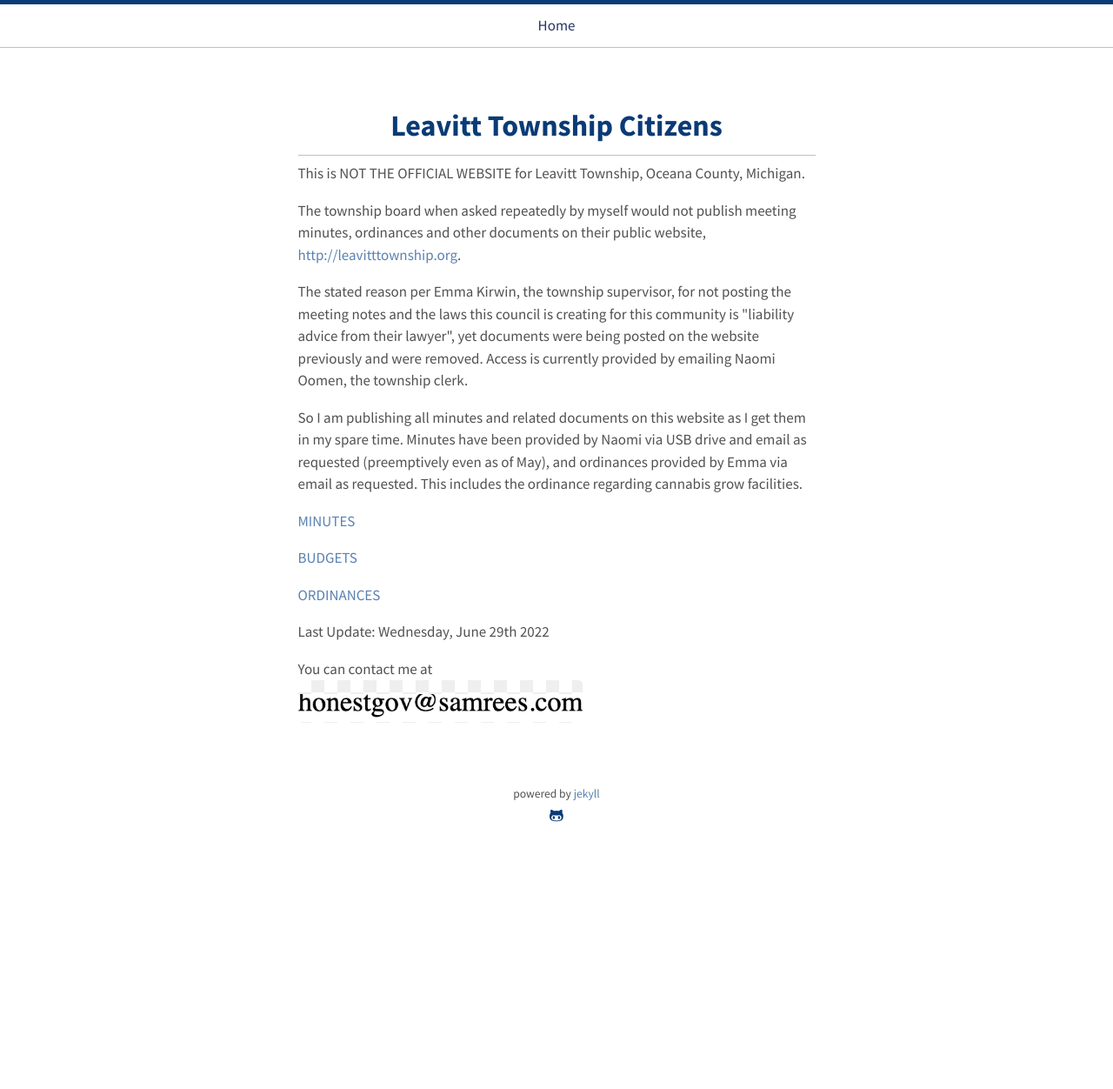
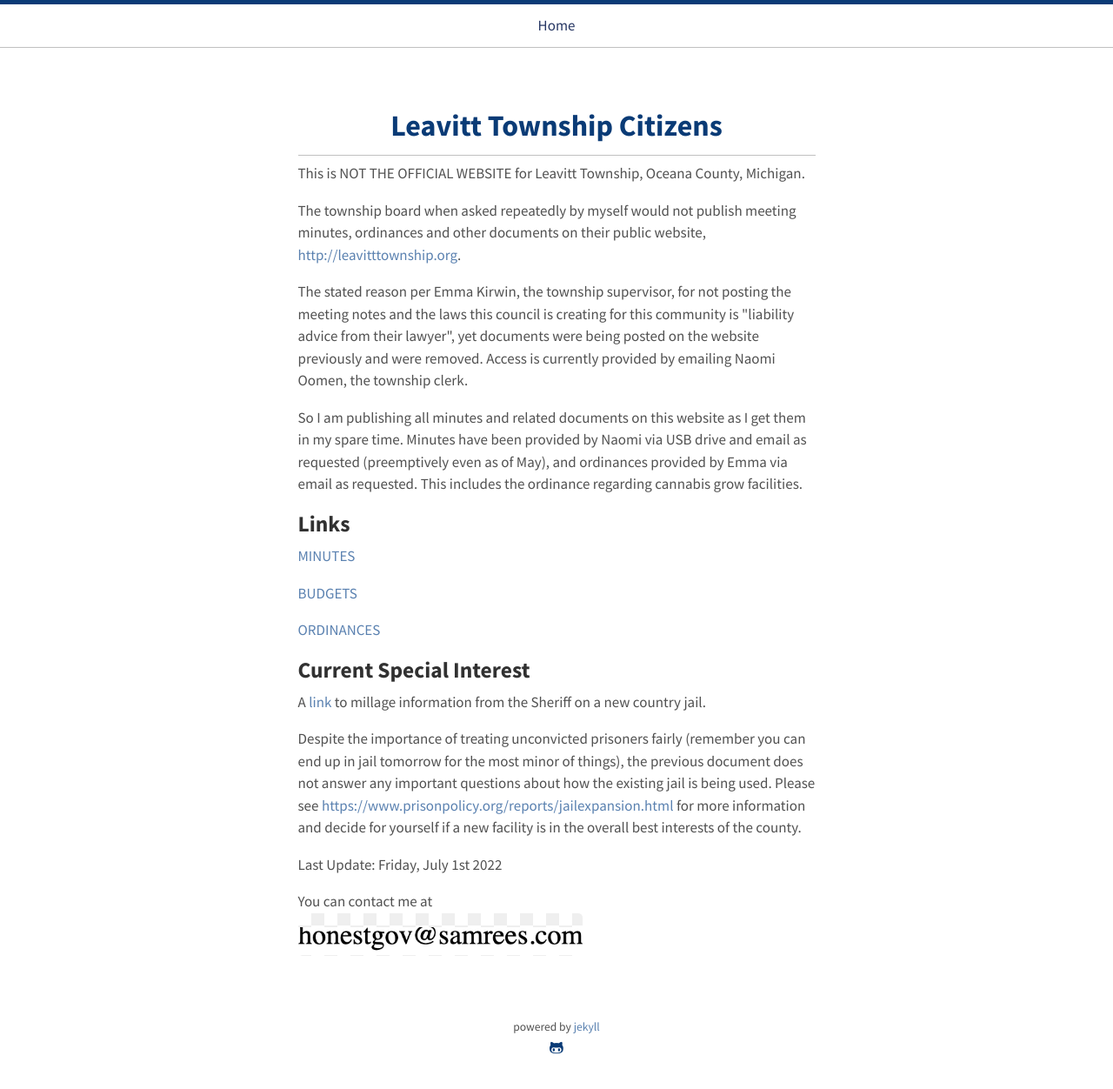
Before and after one commit to honestgov/leavitttownship.us, a Jekyll site: the page built from docs/index.html, in a window 1280 px wide. Shown: the whole page at 87% size. Built offline with Jekyll 4.4.1, drawn with Linux system fonts in a browser that asks for light colours; before the commit the page ends 984 px from its top, so only the background shows below that.

Commit message:
Adding special interest section

```diff
--- a/docs/index.html
+++ b/docs/index.html
@@ -26,11 +26,22 @@ title: Home
       So I am publishing all minutes and related documents on this website as I get them in my spare time. Minutes have been provided by Naomi via USB drive and email as requested (preemptively even as of May), and ordinances provided by Emma via email as requested. This includes the ordinance regarding cannabis grow facilities.
     </p>
 
+    <h2> Links </h2>
+
     <p><a href="https://github.com/honestgov/leavitttownship.us/tree/main/minutes">MINUTES</a></p>
     <p><a href="https://github.com/honestgov/leavitttownship.us/tree/main/budgets">BUDGETS</a></p>
     <p><a href="https://github.com/honestgov/leavitttownship.us/tree/main/ordinances">ORDINANCES</a></p>
 
-    <p>Last Update: Wednesday, June 29th 2022</p>
+    <h2> Current Special Interest </h2>
+
+    <p>A <a href="https://www.shelbytownshipoceana.com/millage-information-for-new-sheriffs-jail-in-oceana-county"> link </a> to millage information from the Sheriff on a new country jail.</p>
+
+    <p>Despite the importance of treating unconvicted prisoners fairly (remember you can end up in jail tomorrow for the most minor of things), the previous
+    document does not answer any important questions about how the existing jail is being used.
+    Please see <a href="https://www.prisonpolicy.org/reports/jailexpansion.html">https://www.prisonpolicy.org/reports/jailexpansion.html</a> for more information and decide for yourself if a
+    new facility is in the overall best interests of the county.</p>
+
+    <p>Last Update: Friday, July 1st 2022</p>
     <p>You can contact me at <img src="where-to-contact.png"></p>
 
   </div>
```
